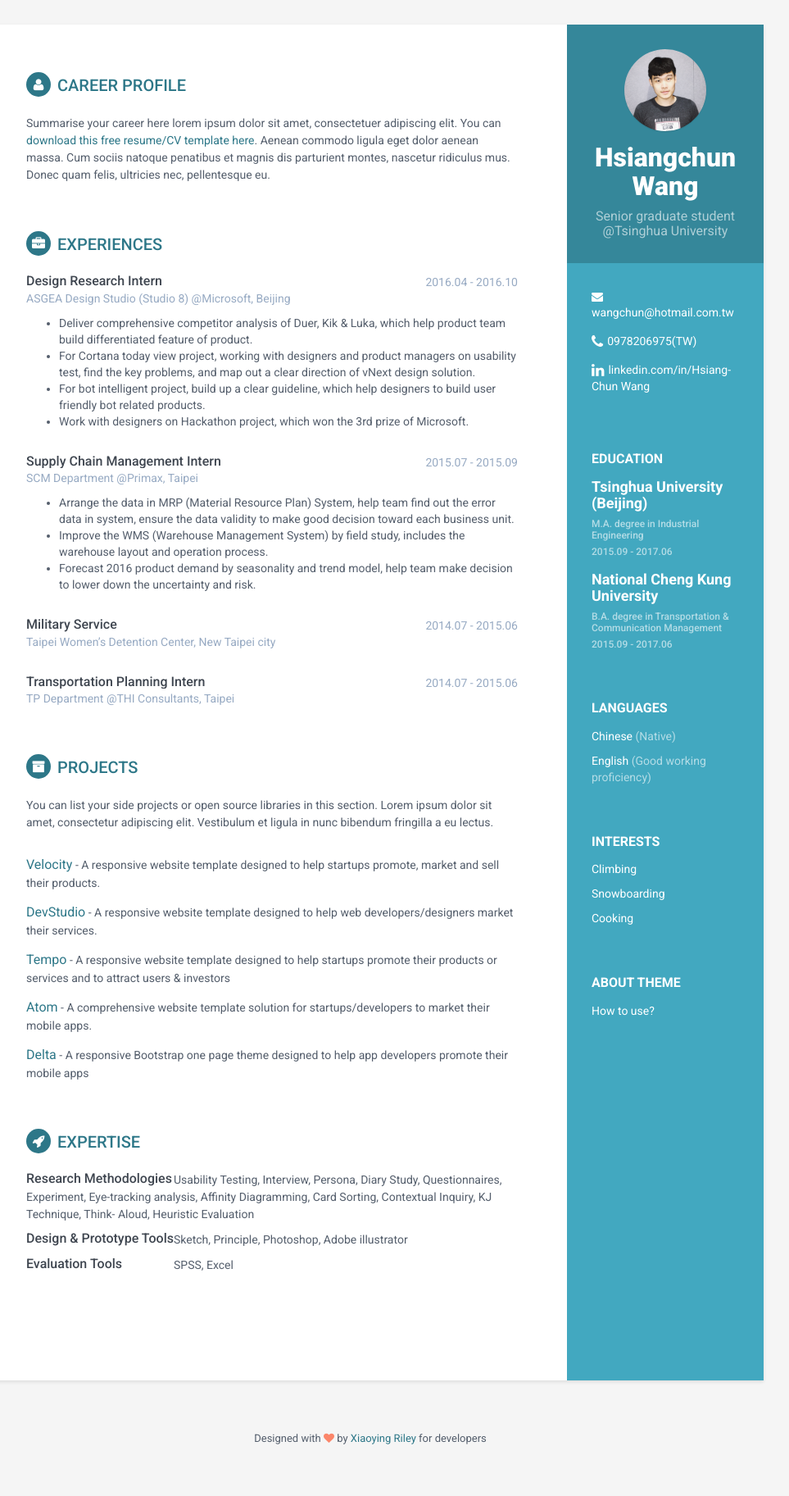
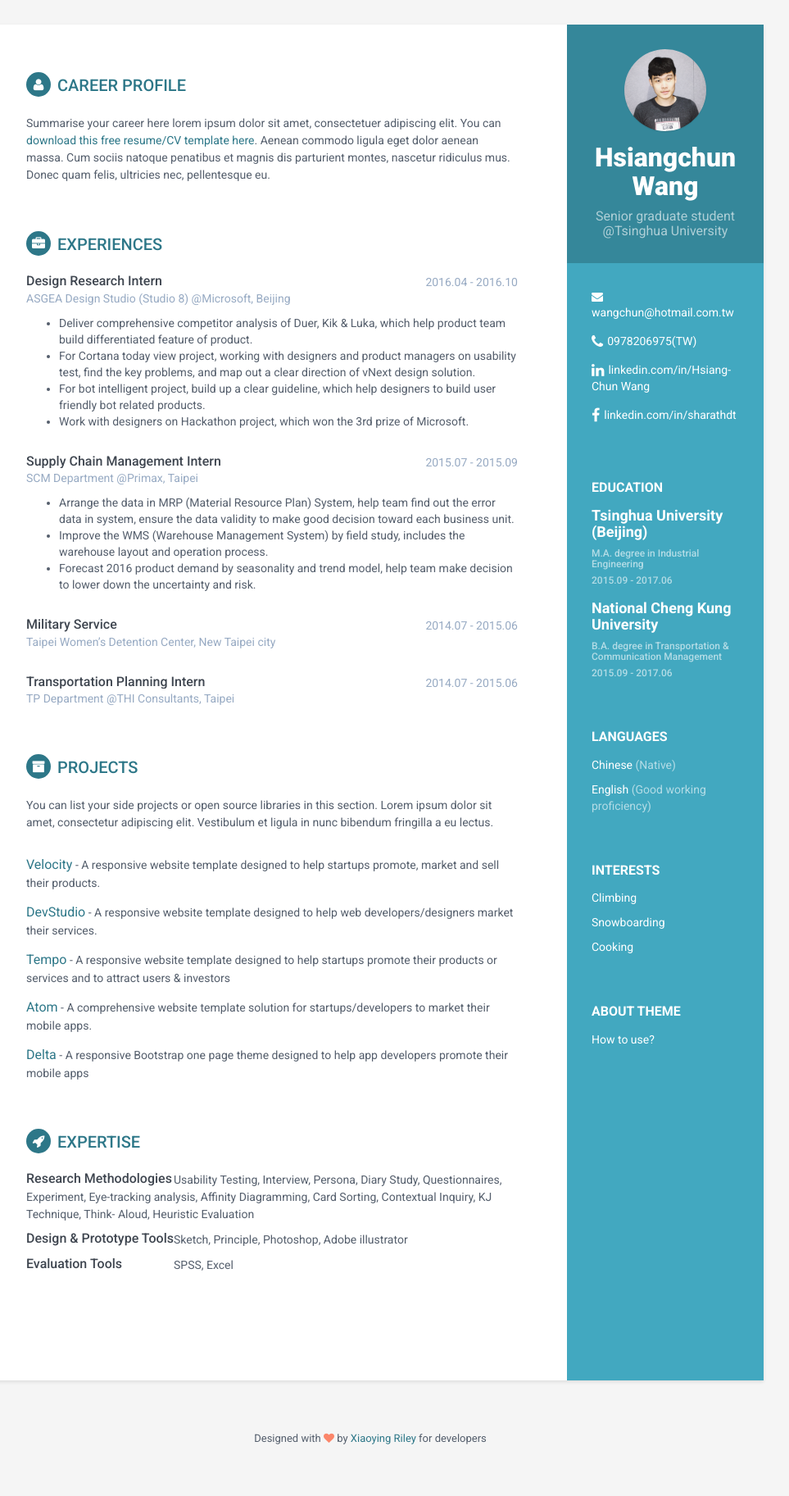
Before and after one commit to hsiangchunwang/hsiangchunwang.github.io, a Jekyll site: the page built from index.html, in a window 1280 px wide. Shown: the whole page at 82% size, without its empty margins (188-1151 px from the left). Built offline with Jekyll 4.4.1, drawn with Linux system fonts in a browser that asks for light colours.

Commit message:
Update sidebar.html

```diff
--- a/_includes/sidebar.html
+++ b/_includes/sidebar.html
@@ -30,6 +30,11 @@
                     <li class="linkedin"><i class="fa fa-linkedin"></i><a href="https://in.linkedin.com/in/sharath-kumar-87669956" target="_blank">linkedin.com/in/sharathdt</a></li>
                     {% endif %}
 
+                    {% if site.facebook %}
+                    <li class="facebook"><i class="fa fa-facebook"></i><a href="https://www.facebook.com/{{site.facebook}}" target="_blank">www.facebook.com/{{site.facebook}}</a><br/></li>
+                    {% else %}
+                    <li class="facebook"><i class="fa fa-facebook"></i><a href="https://www.facebook.com/sharath-kumar-87669956" target="_blank">linkedin.com/in/sharathdt</a></li>
+                    {% endif %}
 
                 </ul>
             </div><!--//contact-container-->
```
